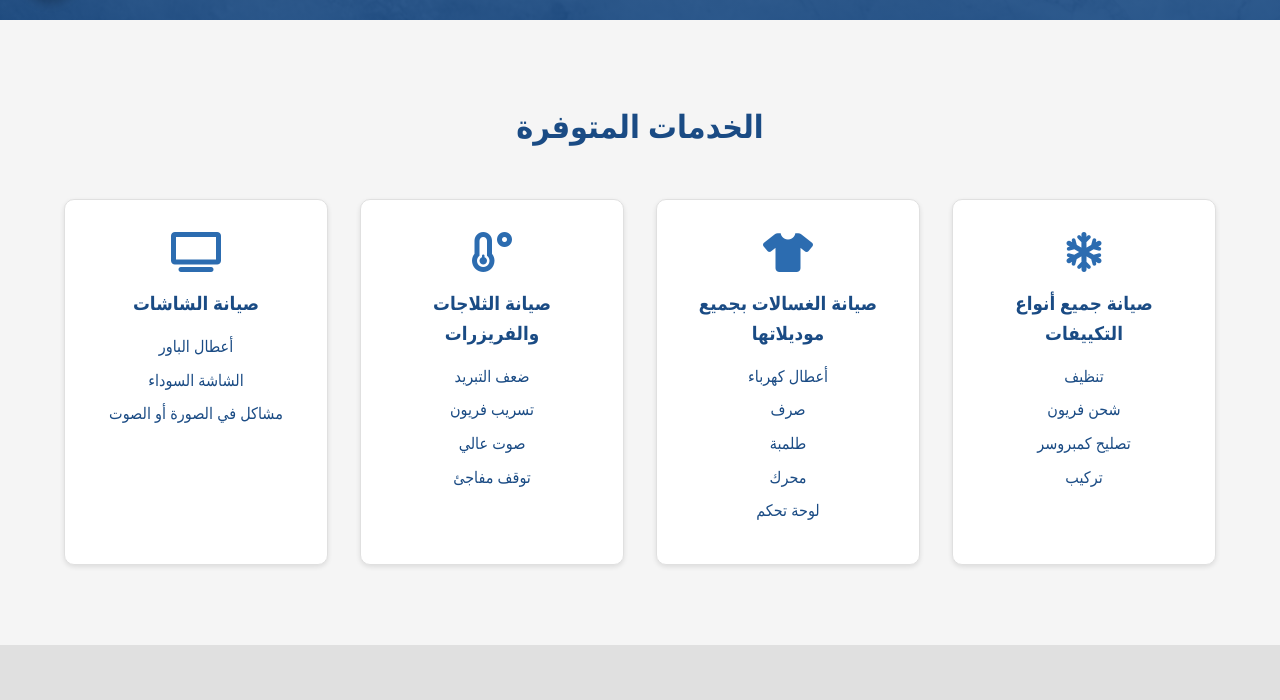
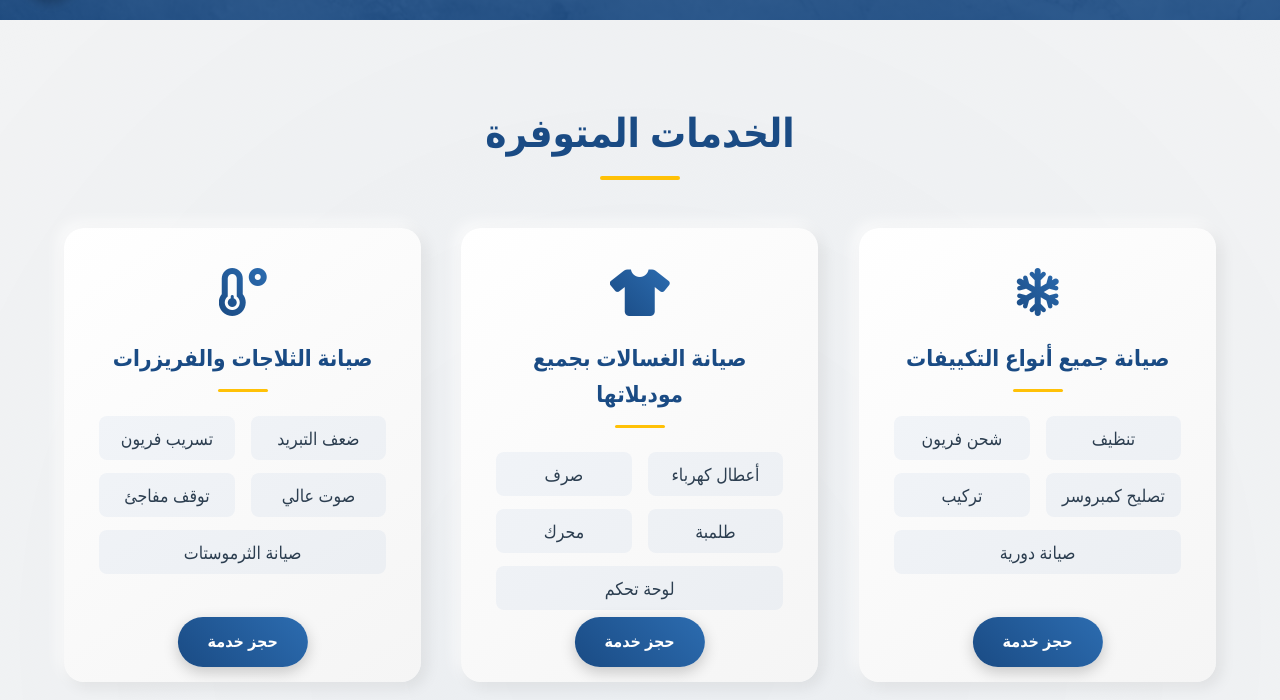
Before and after one commit to Miramaged802/go-tech, a plain HTML site: page index.html in a window 1280 px wide. Shown: the part 780-1480 px from the top of the page. Drawn offline with Linux system fonts and the light colour scheme.

Commit message:
ui final

```diff
--- a/index.html
+++ b/index.html
@@ -32,7 +32,6 @@
         <a href="#contact" class="cta-button">احجز الآن</a>
       </div>
     </header>
-
     <section id="services" class="services">
       <h2>الخدمات المتوفرة</h2>
       <div class="services-grid">
@@ -40,41 +39,65 @@
           <i class="fas fa-snowflake"></i>
           <h3>صيانة جميع أنواع التكييفات</h3>
           <ul>
+            <div class="list-row">
               <li>تنظيف</li>
               <li>شحن فريون</li>
+            </div>
+            <div class="list-row">
               <li>تصليح كمبروسر</li>
               <li>تركيب</li>
+            </div>
+            <li class="full-width">صيانة دورية</li>
           </ul>
+          <a href="#contact" class="service-button">حجز خدمة</a>
         </div>
         <div class="service-card">
           <i class="fas fa-tshirt"></i>
           <h3>صيانة الغسالات بجميع موديلاتها</h3>
           <ul>
+            <div class="list-row">
               <li>أعطال كهرباء</li>
               <li>صرف</li>
+            </div>
+            <div class="list-row">
               <li>طلمبة</li>
               <li>محرك</li>
-            <li>لوحة تحكم</li>
+            </div>
+            <li class="full-width">لوحة تحكم</li>
           </ul>
+          <a href="#contact" class="service-button">حجز خدمة</a>
         </div>
         <div class="service-card">
           <i class="fas fa-temperature-low"></i>
           <h3>صيانة الثلاجات والفريزرات</h3>
           <ul>
+            <div class="list-row">
               <li>ضعف التبريد</li>
               <li>تسريب فريون</li>
+            </div>
+            <div class="list-row">
               <li>صوت عالي</li>
               <li>توقف مفاجئ</li>
+            </div>
+            <li class="full-width">صيانة الثرموستات</li>
           </ul>
+          <a href="#contact" class="service-button">حجز خدمة</a>
         </div>
         <div class="service-card">
           <i class="fas fa-tv"></i>
           <h3>صيانة الشاشات</h3>
           <ul>
+            <div class="list-row">
               <li>أعطال الباور</li>
               <li>الشاشة السوداء</li>
-            <li>مشاكل في الصورة أو الصوت</li>
+            </div>
+            <div class="list-row">
+              <li>مشاكل في الصورة</li>
+              <li>مشاكل في الصوت</li>
+            </div>
+            <li class="full-width">تغيير قطع الغيار</li>
           </ul>
+          <a href="#contact" class="service-button">حجز خدمة</a>
         </div>
       </div>
     </section>
--- a/styles.css
+++ b/styles.css
@@ -276,71 +276,220 @@ nav.scrolled {
 .services {
   padding: 5rem 5%;
   background-color: var(--light-gray);
+  position: relative;
+  overflow: hidden;
 }
 
-.services h3,
-.services li,
-.features h3,
-.features li {
-  color: var(--primary-blue);
+.services::before {
+  content: '';
+  position: absolute;
+  width: 200%;
+  height: 200%;
+  top: -50%;
+  left: -50%;
+  background: radial-gradient(circle, rgba(44, 108, 176, 0.05) 0%, transparent 70%);
+  animation: rotate 30s linear infinite;
+}
+
+@keyframes rotate {
+  from { transform: rotate(0deg); }
+  to { transform: rotate(360deg); }
 }
 
 .services h2 {
   text-align: center;
   margin-bottom: 3rem;
   color: var(--primary-blue);
-  font-size: 2rem;
+  font-size: 2.5rem;
   font-weight: bold;
+  position: relative;
+  padding-bottom: 1rem;
+}
+
+.services h2::after {
+  content: '';
+  position: absolute;
+  bottom: 0;
+  left: 50%;
+  transform: translateX(-50%);
+  width: 80px;
+  height: 4px;
+  background: var(--accent-yellow);
+  border-radius: 2px;
 }
 
 .services-grid {
   display: grid;
-  grid-template-columns: repeat(auto-fit, minmax(250px, 1fr));
-  gap: 2rem;
+  grid-template-columns: repeat(auto-fit, minmax(280px, 1fr));
+  gap: 2.5rem;
+  position: relative;
+  z-index: 1;
 }
 
 .service-card {
-  background-color: var(--text-light);
-  padding: 2rem;
-  border-radius: 10px;
+  background: linear-gradient(145deg, #ffffff, #f5f5f5);
+  padding: 2.5rem 2.2rem;
+  border-radius: 20px;
   text-align: center;
-  transition: all 0.3s ease;
-  box-shadow: 0 2px 5px rgba(0, 0, 0, 0.1);
-  border: 1px solid var(--medium-gray);
-  animation: scaleIn 0.5s ease forwards;
-  opacity: 0;
+  transition: all 0.5s cubic-bezier(0.4, 0, 0.2, 1);
+  position: relative;
+  overflow: hidden;
+  border: none;
+  box-shadow: 5px 5px 15px rgba(0, 0, 0, 0.08),
+              -5px -5px 15px rgba(255, 255, 255, 0.8);
+}
+
+.service-card::before {
+  content: '';
+  position: absolute;
+  top: 0;
+  left: -100%;
+  width: 100%;
+  height: 100%;
+  background: linear-gradient(
+    90deg,
+    transparent,
+    rgba(255, 255, 255, 0.2),
+    transparent
+  );
+  transition: 0.5s;
+}
+
+.service-card:hover::before {
+  left: 100%;
+  transition: 0.5s;
 }
 
 .service-card:hover {
-  transform: translateY(-5px);
-  box-shadow: 0 5px 15px rgba(0, 0, 0, 0.1);
-  border-color: var(--secondary-blue);
+  transform: translateY(-15px) scale(1.02);
+  box-shadow: 0 20px 30px rgba(0, 0, 0, 0.1);
 }
 
 .service-card i {
-  font-size: 2.5rem;
-  color: var(--secondary-blue);
-  margin-bottom: 1rem;
+  font-size: 3rem;
+  background: linear-gradient(45deg, var(--primary-blue), var(--secondary-blue));
+  -webkit-background-clip: text;
+  -webkit-text-fill-color: transparent;
+  margin-bottom: 1.5rem;
+  transition: all 0.5s ease;
+}
+
+.service-card:hover i {
+  transform: scale(1.2) rotate(360deg);
 }
 
 .service-card h3 {
-  margin-bottom: 1rem;
+  margin-bottom: 1.5rem;
   color: var(--primary-blue);
   font-weight: bold;
+  font-size: 1.4rem;
+  position: relative;
+  padding-bottom: 1rem;
+}
+
+.service-card h3::after {
+  content: '';
+  position: absolute;
+  bottom: 0;
+  left: 50%;
+  transform: translateX(-50%);
+  width: 50px;
+  height: 3px;
+  background: var(--accent-yellow);
+  border-radius: 2px;
+  transition: width 0.3s ease;
+}
+
+.service-card:hover h3::after {
+  width: 100px;
 }
 
 .service-card ul {
   list-style: none;
   text-align: center;
-  padding-left: 0;
+  padding: 0;
+  margin-bottom: 2rem;
+  display: flex;
+  flex-direction: column;
+  gap: 0.8rem;
+}
+
+.list-row {
+  display: flex;
+  justify-content: space-around;
+  gap: 1rem;
+}
+
+.list-row li {
+  flex: 1;
+  margin: 0;
+  padding: 0.5rem;
+  background: rgba(44, 108, 176, 0.05);
+  border-radius: 8px;
+  transition: all 0.3s ease;
+}
+
+.list-row li:hover {
+  background: rgba(44, 108, 176, 0.1);
+  transform: translateY(-2px);
+}
+
+.service-card li.full-width {
+  width: 100%;
+  padding: 0.5rem;
+  background: rgba(44, 108, 176, 0.05);
+  border-radius: 8px;
+  margin: 0;
+  transition: all 0.3s ease;
+}
+
+.service-card li.full-width:hover {
+  background: rgba(44, 108, 176, 0.1);
+  transform: translateY(-2px);
 }
 
 .service-card li {
-  margin-bottom: 0.5rem;
-  color: var(--primary-blue);
-  text-align: center;
+  margin-bottom: 0;
+  color: var(--text-gray);
+  font-size: 1.1rem;
+  opacity: 0;
+  transform: translateY(20px);
+  animation: fadeInUp 0.5s ease forwards;
+  animation-delay: calc(0.1s * var(--item-index));
 }
 
+.service-button {
+  position: absolute;
+  bottom: 15px; /* Reduced from 25px to create more space */
+  left: 50%;
+  transform: translateX(-50%);
+  background: linear-gradient(45deg, var(--primary-blue), var(--secondary-blue));
+  color: white;
+  margin-top: 20px; /* Increased from 10px to create more space */
+  padding: 12px 30px;
+  border-radius: 25px;
+  text-decoration: none;
+  font-weight: bold;
+  transition: all 0.3s ease;
+  box-shadow: 0 5px 15px rgba(0, 0, 0, 0.2);
+}
+
+.service-button:hover {
+  background: linear-gradient(45deg, var(--secondary-blue), var(--primary-blue));
+  transform: translateX(-50%) translateY(-3px);
+  box-shadow: 0 8px 20px rgba(0, 0, 0, 0.3);
+}
+
+@keyframes float {
+  0% { transform: translateY(0px); }
+  50% { transform: translateY(-10px); }
+  100% { transform: translateY(0px); }
+}
+
+.service-card {
+  animation: float 6s ease-in-out infinite;
+  animation-delay: calc(var(--card-index) * 0.5s);
+}
 /* Features Section */
 .features {
   padding: 5rem 5%;
@@ -740,6 +889,7 @@ nav.scrolled {
   bottom: 90px;
   left: 20px;
   width: 280px;
+  z-index: 1000;
   background: #1c1c1c;
   border-radius: 15px;
   width: 350px;
```
Lines whose indentation alone changed are shown as unchanged.
